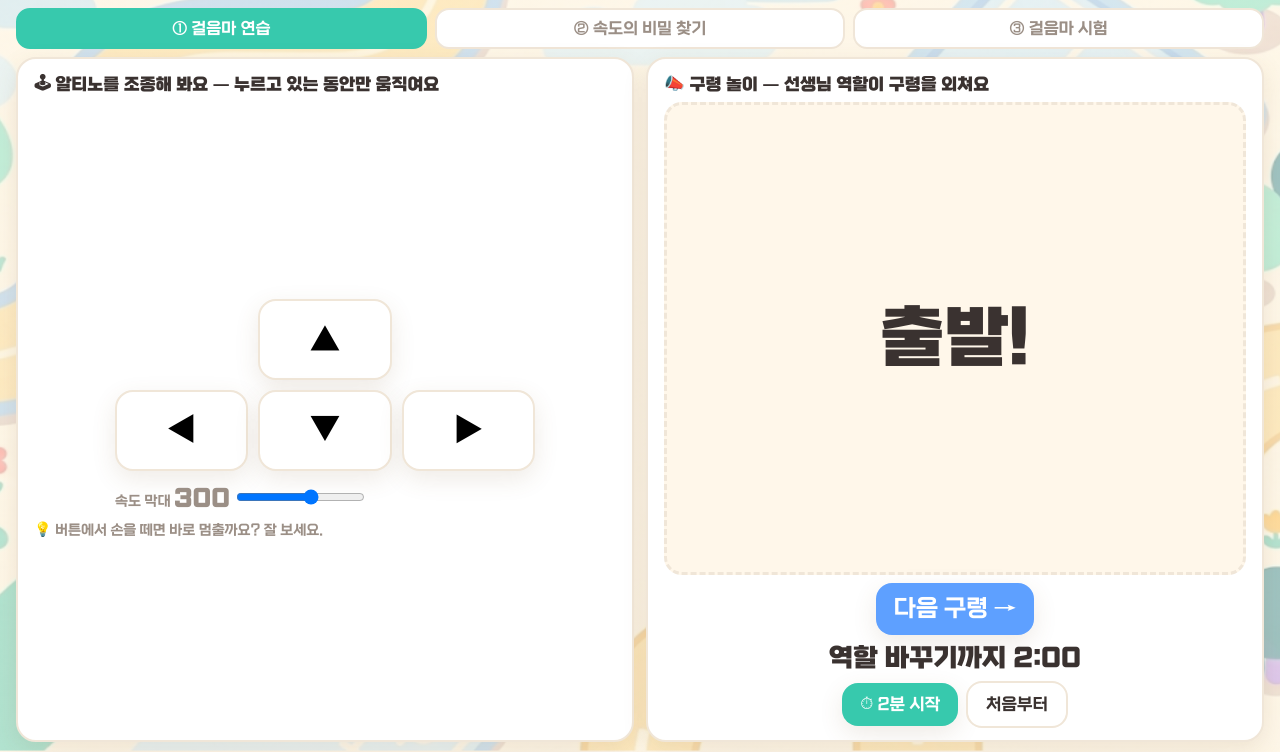
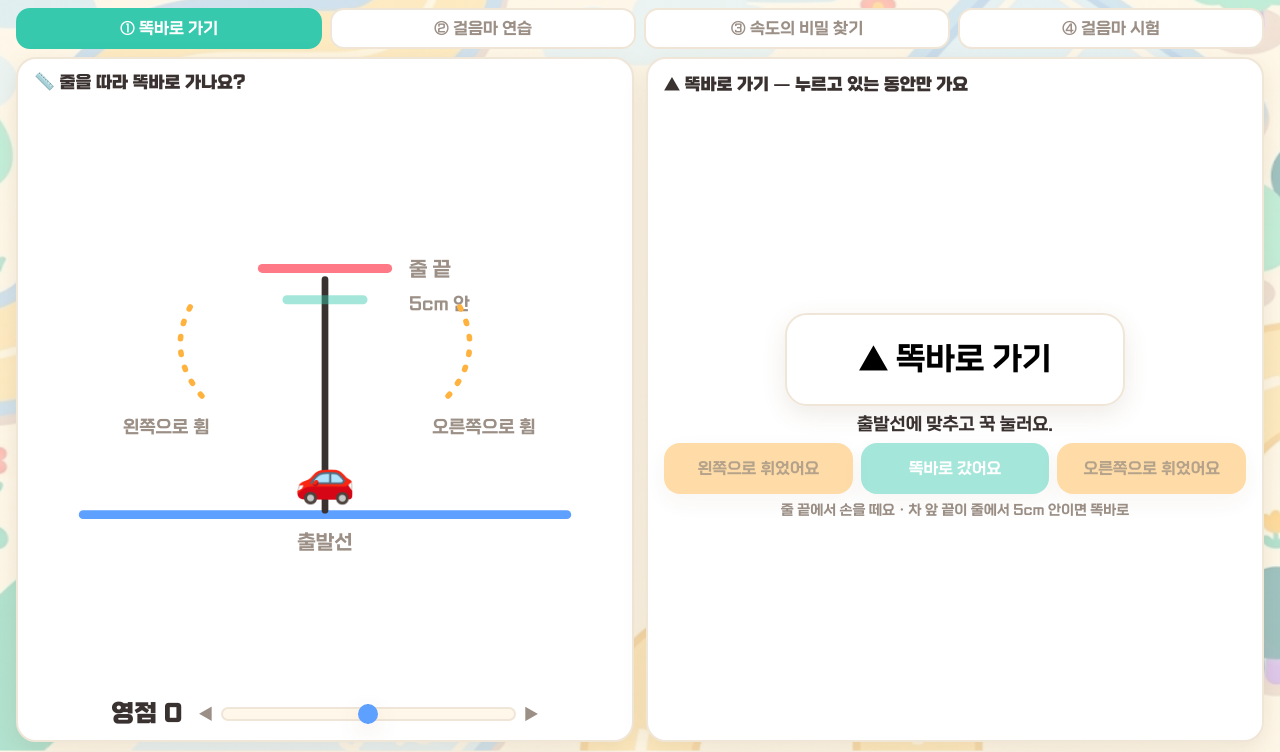
Before and after one commit to i20091119-ai/altino, a web app: page /t02.html in a window 1280 px wide. Shown: the part 48-800 px from the top of the page. Run offline with its HTML, style and script files only (its server is not run), Linux system fonts and the light colour scheme; data that the repository does not hold is empty.

Commit message:
직진 영점(조향 보정) 추가: 걸음마 ① 똑바로 가기, 로봇별 저장, 도전 중 잠금
- kit.trim: altino.trim.<주소> 에 -30~+30 저장, (구형 배율 뒤) 조향에 더해 ±127 로 자름. 멈춰 있을 때도 적용
- t02: 단계를 ① 똑바로 가기 ② 걸음마 연습 ③ 속도의 비밀 찾기 ④ 걸음마 시험으로. 휘는 쪽 반대로 한 칸, 똑바로 두 번이면 완료
- camp: 진행 바에 읽기 전용 영점 표시, 도전 중 잠금
- 점검: 영점 조정·STEP·끄기, 실험(좌우 구동 차, 구형 [25] 보정), 점검 결과에 영점 줄
- tests/camp.mjs 에 영점 시험 26건, 문서(CLAUDE.md·MANUAL.md·HANDOFF.md)

Co-Authored-By: Claude Fable 5.2 <noreply@anthropic.com>
Claude-Session: https://claude.ai/code/session_012DpUhDoUQuAi99Kfacdu8N

```diff
--- a/webapp/css/camp.css
+++ b/webapp/css/camp.css
@@ -66,6 +66,7 @@ input[type=range]{width:100%;accent-color:var(--theme)}
 input[type=text],input[type=number],select{font-family:inherit;font-size:1rem;padding:8px 12px;border-radius:12px;border:2px solid var(--line);color:var(--ink);background:#fff}
 
 /* ── 도전 진행 바 (camp.js 가 채운다) ── */
+.chbar .trimtag{flex:none;font-size:.85rem;color:var(--mut);border:2px solid var(--line);border-radius:999px;padding:5px 10px;white-space:nowrap}
 .chbar{flex:none;display:flex;align-items:center;gap:12px;background:#fff;border:2px solid var(--line);border-radius:20px;padding:8px 12px;box-shadow:var(--shadow)}
 .seg{display:inline-flex;background:var(--tint);border-radius:14px;padding:4px}
 .seg button{border:0;background:transparent;font-family:inherit;font-weight:700;font-size:.95rem;color:var(--mut);padding:8px 14px;border-radius:11px}
--- a/webapp/js/kit.js
+++ b/webapp/js/kit.js
@@ -33,6 +33,9 @@
   // 구형 알티노는 같은 조향 값에 앞바퀴가 덜 꺾인다(2026-11-17 실기: 127 이 오케스트라2 의 끝까지 꺾은 것과 같고, 57 은 '많이 안 돌아감').
   // 화면들의 조향 값(57·100 등)은 네오에서 맞춘 것이라, 구형일 때만 이만큼 키워 보낸다. 점검 화면은 rawSteer 로 끈다. 배율은 실측 전 값.
   const STEER_GAIN_CLASSIC = 1.75;
+  // 직진 영점(조향 보정). 로봇마다 앞바퀴의 '가운데'가 조금씩 달라 똑바로 못 가는 것을 조향 원값에 더해 고친다.
+  // 로봇 주소별로 태블릿에 저장한다(altino.trim.<주소>). 걸음마(t02 ①)에서 가족이 맞추고, 모든 화면의 주행에 적용된다.
+  const TRIM_MAX = 30, TRIM_STEP = 3;
   const RECORD_MAX = 300;
 
   let created = false;                     // 한 화면에 kit 은 하나만
@@ -241,10 +244,52 @@
       if (o.kick !== false && m !== 0 && lastM === 0 && Math.abs(m) < KICK_BELOW) kickUntil = Date.now() + KICK_MS;
       lastM = m;
       const out = (m !== 0 && Date.now() < kickUntil) ? Math.sign(m) * KICK : m;
-      if (st !== 0 && o.rawSteer !== true && P.getModel() === 'classic') st = Math.max(-127, Math.min(127, Math.round(st * STEER_GAIN_CLASSIC)));
-      state.go(out, out); state.steer(st);
+      steerOut(st);
+      const b = trimX.bias;                                  // 점검 화면 실험(좌우 구동 차). 평소엔 0
+      if (b) state.go(Math.round(out * (1 + b)), Math.round(out * (1 - b))); else state.go(out, out);
       send();
     }
+    // 조향 내보내기: (구형이면 배율) → 영점 더하기 → 자르기. 멈춰 있을 때·창이 떠 있을 때도 영점은 더한다(앞바퀴가 쉬는 자리 = 고친 가운데).
+    function steerOut(st) {
+      const classic = P.getModel() === 'classic';
+      if (st !== 0 && o.rawSteer !== true && classic) st = Math.round(st * STEER_GAIN_CLASSIC);
+      const t = trimX.off ? 0 : trimVal;
+      const fw = trimX.fw && classic;                        // 점검 화면 실험: 구형 [25] 로 보정을 보낸다(앱 쪽 더하기와 둘 중 하나만)
+      state.steerTrim = fw ? t : 0;
+      state.steer(Math.max(-127, Math.min(127, st + (fw ? 0 : t))));
+    }
+    // ── 직진 영점 ────────────────────────────────────────────────────
+    let trimVal = 0, trimAddr = '', trimLocked = false;
+    const trimX = { off: false, bias: 0, fw: false };        // 점검 화면에서만 바꾸는 값(저장하지 않는다 — 화면을 나가면 사라진다)
+    const robotAddr = () => { try { return T.AndroidBridgeTransport.supported ? (new T.AndroidBridgeTransport().state().address || '') : ''; } catch (e) { return ''; } };
+    function trimLoad() {                                    // 지금 로봇의 값을 읽는다(로봇을 바꾸면 그 로봇의 값). 주소가 없으면 0
+      trimAddr = robotAddr();
+      const v = trimAddr ? Math.round(Number(raw.get('altino.trim.' + trimAddr))) : 0;
+      trimVal = Number.isFinite(v) ? Math.max(-TRIM_MAX, Math.min(TRIM_MAX, v)) : 0;
+      return trimVal;
+    }
+    const trim = {
+      MAX: TRIM_MAX,
+      get: () => trimLoad(),
+      step() { let s = TRIM_STEP; try { const c = JSON.parse(raw.get('altino.camp.settings') || '{}'); if (c && c.trimStep != null) s = Number(c.trimStep); } catch (e) {} return Number.isFinite(s) ? Math.max(1, Math.min(10, Math.round(s))) : TRIM_STEP; },
+      // 잠겨 있거나(경기장 도전 중) 로봇 주소가 없으면 바꾸지 않고 false
+      set(v) {
+        if (trimLocked) return false;
+        trimLoad(); if (!trimAddr) return false;
+        v = Math.round(Number(v)); if (!Number.isFinite(v)) return false;
+        trimVal = Math.max(-TRIM_MAX, Math.min(TRIM_MAX, v));
+        raw.set('altino.trim.' + trimAddr, String(trimVal));
+        return true;
+      },
+      nudge(dir) { return trim.set(trimLoad() + (dir < 0 ? -1 : 1) * trim.step()); },   // +1 오른쪽 / −1 왼쪽
+      lock(on) { trimLocked = !!on; },
+      locked: () => trimLocked,
+      label: (v) => { v = (v == null ? trimLoad() : v); return '영점 ' + (v > 0 ? '+' + v : String(v)); },
+      // 아래 셋은 점검 화면 전용
+      off(on) { if (on != null) trimX.off = !!on; return trimX.off; },
+      bias(v) { if (v != null) { v = Number(v); trimX.bias = Number.isFinite(v) ? Math.max(-0.10, Math.min(0.10, v)) : 0; } return trimX.bias; },
+      fw(on) { if (on != null) trimX.fw = !!on; return trimX.fw; },
+    };
     // 점검 화면용 기록(캠프 앱에서 보탬): 마지막으로 보낸·받은 바이트와 개수
     const debug = { tx: null, txCount: 0, rx: null, rxBytes: 0, rxFrames: 0 };
     // ── 기종 찾기 (캠프 앱에서 보탬) ─────────────────────────────────────
@@ -290,7 +335,7 @@
       motion.m = 0; motion.steer = 0; lastM = 0;
       clearTimeout(soundTimer);
       sigTimers.forEach(clearTimeout); sigTimers = [];     // 재생 중인 신호도 끊는다
-      state.go(0, 0); state.steer(0); state.soundSet(0); state.ledSet(0);
+      state.go(0, 0); steerOut(0); state.soundSet(0); state.ledSet(0);
       send();
       if (wasRunning && typeof o.onRunEnd === 'function') { try { o.onRunEnd(); } catch (e) { console.error(e); } }
     }
@@ -406,7 +451,7 @@
         const base = String(s).split(':')[0];
         noteReconnect(base);
         renderBar();
-        if (base === 'connected') { setStatus('🔗 연결됨 ✓', 'ok'); toast('로봇 연결됨'); probeStart(); }
+        if (base === 'connected') { setStatus('🔗 연결됨 ✓', 'ok'); toast('로봇 연결됨'); probeStart(); trimLoad(); }
         else if (base === 'connecting') setStatus('🔗 연결 중…', 'pending');
         else if (base === 'reconnecting') setStatus('🔗 재연결 중…', 'pending');
         else if (base === 'disconnected') setStatus('🔗 연결 끊김', 'err');
@@ -429,7 +474,7 @@
                  : '⚠ 짝지은 로봇이 없어요 — 상단 🔗 을 눌러 차를 고르세요', 5000);
     }
     function start() {
-      renderBar();
+      renderBar(); trimLoad();
       if (T.AndroidBridgeTransport.supported) {
         transport = new T.AndroidBridgeTransport(); wire(transport);
         const st = transport.state();
@@ -525,7 +570,7 @@
       store, team, record, share,
       toast, confirm: (opts2) => window.AltinoUI.confirm(opts2),
       openConnect, stickerCode, josa,
-      debug,
+      debug, trim,
       rawFrames(fn) { rawFn = (typeof fn === 'function') ? fn : null; },
       robotInfo: () => { try { return T.AndroidBridgeTransport.supported ? new T.AndroidBridgeTransport().state() : { name: '가짜 로봇(브라우저)', address: '', connected: true }; } catch (e) { return {}; } },
     };
--- a/webapp/js/protocol.js
+++ b/webapp/js/protocol.js
@@ -19,6 +19,7 @@ class AltinoState {
     this.dot = new Uint8Array(8); // 도트 8행 (displayMode=0xFF일 때 사용)
     this.sound = 0;         // 0..255
     this.led = 0;           // 0..65535 비트마스크
+    this.steerTrim = 0;     // 구형 전용 [25] 조향 보정값(점검 화면 실험에서만 0 이 아니다)
   }
 
   // --- APK의 static 명령 메서드들을 그대로 옮긴 것 ---
@@ -107,7 +108,9 @@ function buildClassicFrame(st) {
   b[21] = 0x0A | ((st.led >> 8) & 0xF0);                    // 위 4비트 = 불빛(브레이크등 0xC0)
   b[22] = st.sound & 0xFF;
   b[23] = st.led & 0xFF;                                    // 전조등 1|2 · 후진등 4|8 · 깜빡이 오른 0x10|0x40 왼 0x20|0x80
-  b[24] = 0x01; b[27] = 0x03;
+  b[24] = 0x01;
+  { const t = clamp(st.steerTrim | 0, -127, 127); b[25] = t < 0 ? ((-t) + 128) & 0xFF : t; }   // 음수는 |값|+128 (Altino.cs WriteSteeringTrim)
+  b[27] = 0x03;
   let sum = 0;
   for (let i = 1; i <= 27; i++) if (i !== 2) sum += b[i];
   b[2] = sum & 0xFF;
--- a/webapp/js/t02.js
+++ b/webapp/js/t02.js
@@ -1,6 +1,6 @@
 // t02 알티노 걸음마 가르치기 (3–4차시) — 기획서 docs/topics/t02.md
-// ① 걸음마 연습(패드·속도 막대·구령 놀이) → ② 속도의 비밀 찾기(앱이 재는 3초 달리기)
-// → ③ 걸음마 시험(앞으로 버튼 한 번, 보호자가 성공·실패, 3번 중 2번 성공이면 합격)
+// ① 똑바로 가기(직진 영점 맞추기) → ② 걸음마 연습(패드·속도 막대·구령 놀이) → ③ 속도의 비밀 찾기(앱이 재는 3초 달리기)
+// → ④ 걸음마 시험(앞으로 버튼 한 번, 보호자가 성공·실패, 3번 중 2번 성공이면 합격)
 'use strict';
 (function () {
   const $ = (id) => document.getElementById(id);
@@ -9,6 +9,7 @@
     appId: 't02',
     title: '알티노 걸음마 가르치기',
     onRunEnd: endRun,
+    onStatus: () => { try { paintTrim(); } catch (e) {} },
   });
 
   const RUN_MS = 3000;                       // 실험은 언제나 3초
@@ -20,20 +21,59 @@
   ];
   const TRIES = 3, PASS = 2;
 
-  let goHold = null;
+  let goHold = null, stHold = null;
   // ── 단계 ─────────────────────────────────────────────────────────
-  let step = kit.store.num('step', 1, 1, 3);
+  // 저장 이름을 step → stage 로 바꿨다(① 똑바로 가기가 앞에 생겨 번호가 하나씩 밀렸다. 예전 값은 쓰지 않는다)
+  let step = kit.store.num('stage', 1, 1, 4);
   function showStep(n) {
     if (kit.running) kit.stop();
-    if (n !== 1) releasePad();
-    if (n !== 3 && goHold) goHold.release();     // 시험 버튼을 누른 채 단계를 바꿔도 멈춘다
-    step = n; kit.store.set('step', n);
+    if (n !== 1 && stHold) stHold.release();
+    if (n !== 2) releasePad();
+    if (n !== 4 && goHold) goHold.release();     // 시험 버튼을 누른 채 단계를 바꿔도 멈춘다
+    step = n; kit.store.set('stage', n);
+    if (n === 1) paintTrim();
     document.querySelectorAll('#steps button').forEach(b => b.classList.toggle('on', +b.dataset.step === n));
     document.querySelectorAll('.page').forEach(p => p.classList.toggle('hidden', +p.dataset.page !== n));
   }
   document.querySelectorAll('#steps button').forEach(b => { b.onclick = () => showStep(+b.dataset.step); });
 
-  // ── ① 걸음마 연습: 조종 패드 ─────────────────────────────────────
+  // ── ① 똑바로 가기: 직진 영점 ─────────────────────────────────────
+  // 속도 300·조향 0 으로 달려 보고, 휘는 쪽의 반대로 영점을 한 칸씩 옮긴다. 값은 kit 이 로봇별로 저장한다.
+  // 조향 +값 = 오른쪽. 실물에서 반대로 움직이면 아래 NUDGE 의 부호만 바꾼다(단추 글은 그대로).
+  const ST_SPEED = 300, NUDGE = { left: +1, right: -1 }, BEND_MAX = 5, OK_NEED = 2;
+  let stWait = false, stDown = 0, stOk = 0, stBends = 0;
+  function paintTrim() {
+    const v = kit.trim.get();
+    $('trimVal').textContent = kit.trim.label(v);
+    $('trimDot').style.left = (50 + (v / kit.trim.MAX) * 50) + '%';
+    $('stGo').disabled = stWait;
+    ['stLeft', 'stOk', 'stRight'].forEach(id => { $(id).disabled = !stWait; });
+    $('stDone').classList.toggle('hidden', stOk < OK_NEED);
+    $('stHelp').classList.toggle('hidden', !(stBends > BEND_MAX || Math.abs(v) >= kit.trim.MAX));
+  }
+  stHold = kit.hold($('stGo'),
+    () => { if (stWait) return; stDown = Date.now(); kit.drive(ST_SPEED, 0); $('stMsg').textContent = '달리는 중… 줄 끝에서 손을 떼요!'; },
+    () => {
+      kit.drive(0, 0);
+      if (!stDown) return;
+      stDown = 0; stWait = true;                   // 한 번 떼면 결과를 고를 때까지 잠근다
+      $('stMsg').textContent = '어떻게 갔나요? 아래에서 골라요.'; paintTrim();
+    });
+  function stResult(kind) {
+    if (!stWait) return;
+    if (kind === 'ok') { stOk++; $('stMsg').textContent = stOk >= OK_NEED ? '두 번 연속 똑바로! 이제 걸음마를 연습해요.' : '좋아요! 한 번 더 확인해요.'; }
+    else {
+      stOk = 0; stBends++;
+      if (kit.trim.nudge(NUDGE[kind])) $('stMsg').textContent = '영점을 조금 옮겼어요. 다시 달려 봐요.';
+      else { $('stMsg').textContent = '로봇을 먼저 연결해 주세요.'; kit.toast('영점은 로봇이 연결돼 있어야 바꿀 수 있어요'); }
+    }
+    stWait = false; paintTrim();
+  }
+  $('stLeft').onclick = () => stResult('left');
+  $('stOk').onclick = () => stResult('ok');
+  $('stRight').onclick = () => stResult('right');
+
+  // ── ② 걸음마 연습: 조종 패드 ─────────────────────────────────────
   let speed = kit.store.num('speed', 300, 0, 500);
   $('spd').value = speed; $('spdVal').textContent = speed;
   $('spd').addEventListener('input', (e) => { speed = +e.target.value; $('spdVal').textContent = speed; kit.store.set('speed', speed); apply(); });
@@ -77,7 +117,7 @@
   };
   $('roleReset').onclick = () => { clearInterval(roleTimer); roleTimer = null; $('roleClock').textContent = fmt(ROLE_MS); $('roleStart').textContent = '⏱ 2분 시작'; };
 
-  // ── ② 속도의 비밀 찾기: 3초 달리기 실험 ─────────────────────────
+  // ── ③ 속도의 비밀 찾기: 3초 달리기 실험 ─────────────────────────
   // exp = { '300': { p: 예상, a: 실제 }, ... }  — 예상은 출발 전에 잠근다(PPT 26쪽 규칙)
   let exp = kit.store.get('exp', {});
   if (!exp || typeof exp !== 'object') exp = {};
@@ -196,7 +236,7 @@
     $('insight').textContent = msg;
   }
 
-  // ── ③ 걸음마 시험 ────────────────────────────────────────────────
+  // ── ④ 걸음마 시험 ────────────────────────────────────────────────
   // test = { speed, results: [true/false…] }  — 판정은 보호자가 줄자로(바닥 센서가 없다, 03 §10)
   let test = kit.store.get('test', null);
   if (!test || !BADGES.some(b => b.speed === test.speed) || !Array.isArray(test.results)) test = null;
--- a/webapp/t02.html
+++ b/webapp/t02.html
@@ -81,6 +81,17 @@
   .judge .btn{font-size:1.25rem;padding:16px 26px}
   .result{text-align:center;font-size:1.3rem}
   .result .m{font-size:4rem;display:block}
+  /* ① 똑바로 가기 */
+  .lane{flex:1;min-height:0;width:100%}
+  .trimbox{display:flex;align-items:center;gap:16px;justify-content:center}
+  .trimbar{display:flex;align-items:center;gap:8px;color:var(--mut);flex:1;max-width:340px}
+  .trimtrack{position:relative;flex:1;height:14px;border-radius:999px;background:var(--cream);border:2px solid var(--line)}
+  .trimtrack .mid{position:absolute;left:50%;top:-5px;bottom:-5px;width:2px;background:var(--mut);transform:translateX(-1px)}
+  .trimtrack .dot{position:absolute;top:50%;left:50%;width:20px;height:20px;border-radius:50%;background:var(--blue);transform:translate(-50%,-50%);box-shadow:var(--shadow)}
+  .judge3{display:grid;grid-template-columns:1fr 1fr 1fr;gap:8px}
+  .judge3 .btn{padding:16px 4px;font-size:1rem}
+  .stnote{text-align:center;font-size:1.3rem;font-weight:700;border-radius:14px;padding:10px}
+  .stnote.ok{background:#e6f8f3;color:#1b8f6a}.stnote.warn{background:#fff0d9;color:#8a4b00}
 </style>
 </head>
 <body>
@@ -96,15 +107,54 @@
 
 <!-- ✎ 단계 표시 (05 §7) — PPT·활동지의 활동 이름과 같다 -->
 <div class="steps" id="steps">
-  <button data-step="1">① 걸음마 연습</button>
-  <button data-step="2">② 속도의 비밀 찾기</button>
-  <button data-step="3">③ 걸음마 시험</button>
+  <button data-step="1">① 똑바로 가기</button>
+  <button data-step="2">② 걸음마 연습</button>
+  <button data-step="3">③ 속도의 비밀 찾기</button>
+  <button data-step="4">④ 걸음마 시험</button>
 </div>
 
 <div class="stage">
 
-  <!-- ① 걸음마 연습 -->
+  <!-- ① 똑바로 가기 — 직진 영점 맞추기. 맞춘 값은 로봇별로 저장되어 모든 주행에 쓰인다 -->
   <div class="page" data-page="1">
+    <section class="card">
+      <h2>📏 줄을 따라 똑바로 가나요?</h2>
+      <svg class="lane" viewBox="0 0 520 300" aria-hidden="true">
+        <rect x="40" y="252" width="440" height="8" rx="4" fill="#5ea0ff"/>
+        <text x="260" y="286" text-anchor="middle" font-size="18" fill="#9b8f86">출발선</text>
+        <line x1="260" y1="252" x2="260" y2="46" stroke="#3a3230" stroke-width="6" stroke-linecap="round"/>
+        <rect x="200" y="32" width="120" height="8" rx="4" fill="#ff7a86"/>
+        <text x="335" y="42" font-size="18" fill="#9b8f86">줄 끝</text>
+        <rect x="222" y="60" width="76" height="8" rx="4" fill="#37c9ad" opacity=".45"/>
+        <text x="335" y="72" font-size="16" fill="#9b8f86">5cm 안</text>
+        <text x="260" y="238" text-anchor="middle" font-size="44">🚗</text>
+        <path d="M150 150 q-34 -40 -8 -84" fill="none" stroke="#ffb23e" stroke-width="5" stroke-linecap="round" stroke-dasharray="2 12"/>
+        <path d="M370 150 q34 -40 8 -84" fill="none" stroke="#ffb23e" stroke-width="5" stroke-linecap="round" stroke-dasharray="2 12"/>
+        <text x="118" y="182" text-anchor="middle" font-size="16" fill="#9b8f86">왼쪽으로 휨</text>
+        <text x="402" y="182" text-anchor="middle" font-size="16" fill="#9b8f86">오른쪽으로 휨</text>
+      </svg>
+      <div class="trimbox">
+        <b id="trimVal" class="big">영점 0</b>
+        <div class="trimbar"><span>◀</span><div class="trimtrack"><i class="mid"></i><i class="dot" id="trimDot"></i></div><span>▶</span></div>
+      </div>
+    </section>
+    <section class="card center">
+      <h2>▲ 똑바로 가기 — 누르고 있는 동안만 가요</h2>
+      <button class="go" id="stGo">▲ 똑바로 가기</button>
+      <p class="say" id="stMsg">출발선에 맞추고 꾹 눌러요.</p>
+      <div class="judge3">
+        <button id="stLeft" class="btn sun" disabled>왼쪽으로 휘었어요</button>
+        <button id="stOk" class="btn mint" disabled>똑바로 갔어요</button>
+        <button id="stRight" class="btn sun" disabled>오른쪽으로 휘었어요</button>
+      </div>
+      <div id="stDone" class="stnote ok hidden">영점 저장 · 완료</div>
+      <div id="stHelp" class="stnote warn hidden">선생님을 불러 주세요</div>
+      <p class="lead" style="text-align:center">줄 끝에서 손을 떼요 · 차 앞 끝이 줄에서 5cm 안이면 똑바로</p>
+    </section>
+  </div>
+
+  <!-- ② 걸음마 연습 -->
+  <div class="page hidden" data-page="2">
     <section class="card center">
       <h2>🕹 알티노를 조종해 봐요 — 누르고 있는 동안만 움직여요</h2>
       <div class="pad">
@@ -131,8 +181,8 @@
     </section>
   </div>
 
-  <!-- ② 속도의 비밀 찾기 -->
-  <div class="page hidden" data-page="2">
+  <!-- ③ 속도의 비밀 찾기 -->
+  <div class="page hidden" data-page="3">
     <section class="card">
       <h2>🔬 3초 달리기 실험</h2>
       <div class="chips" id="speedChips"></div>
@@ -163,8 +213,8 @@
     </section>
   </div>
 
-  <!-- ③ 걸음마 시험 -->
-  <div class="page hidden" data-page="3">
+  <!-- ④ 걸음마 시험 -->
+  <div class="page hidden" data-page="4">
     <section class="card">
       <h2>🏅 시험 속도를 골라요 — 빠를수록 멈추기 어려워요</h2>
       <div class="badges" id="badges"></div>
```
Also changed, not shown: CLAUDE.md (+10 -0 lines), HANDOFF.md (+7 -0 lines), docs/MANUAL.md (+16 -1 lines), tests/camp.mjs (+75 -0 lines), webapp/check.html (+7 -0 lines), webapp/js/camp.js (+8 -4 lines), webapp/js/check.js (+16 -1 lines).
